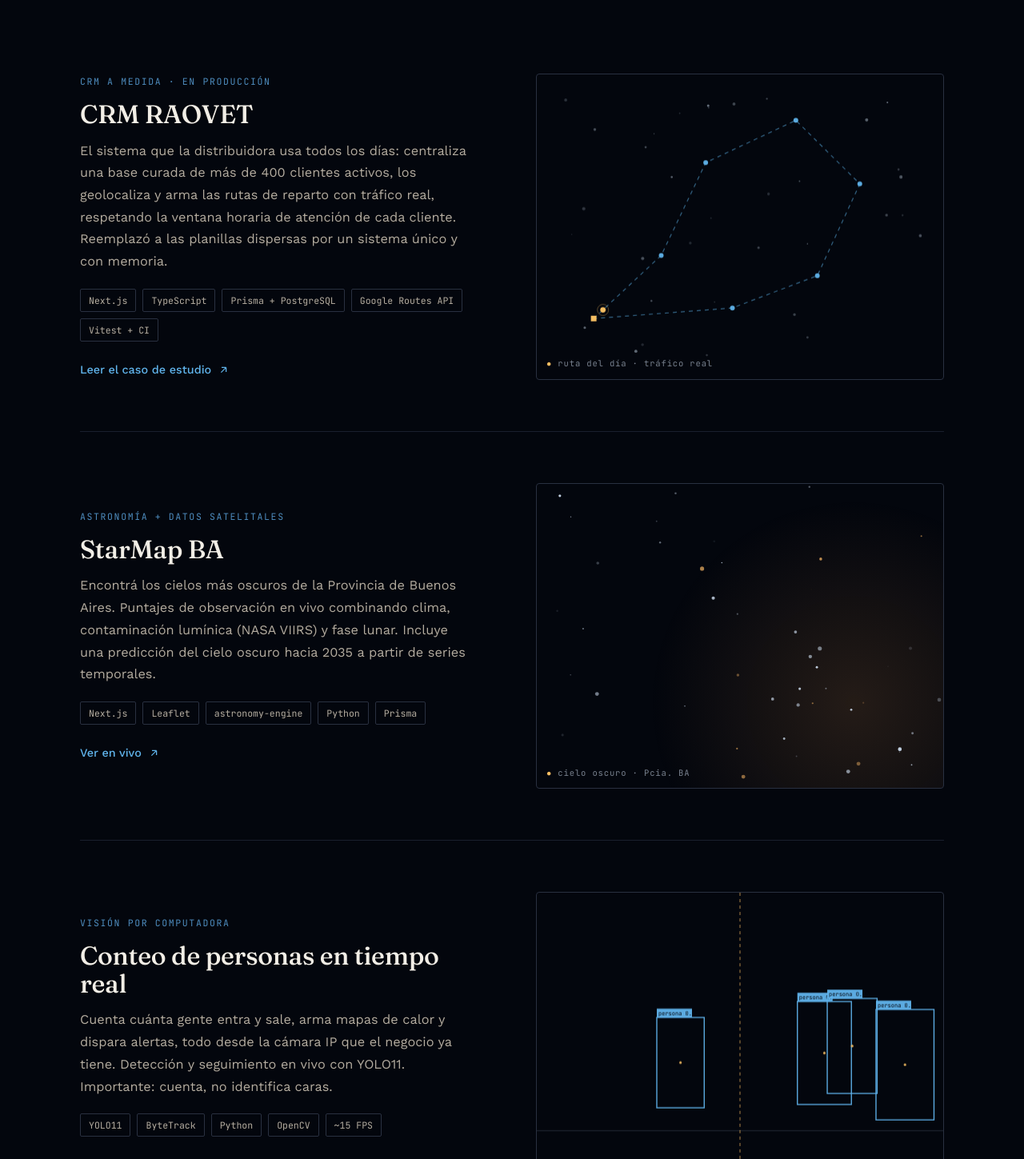
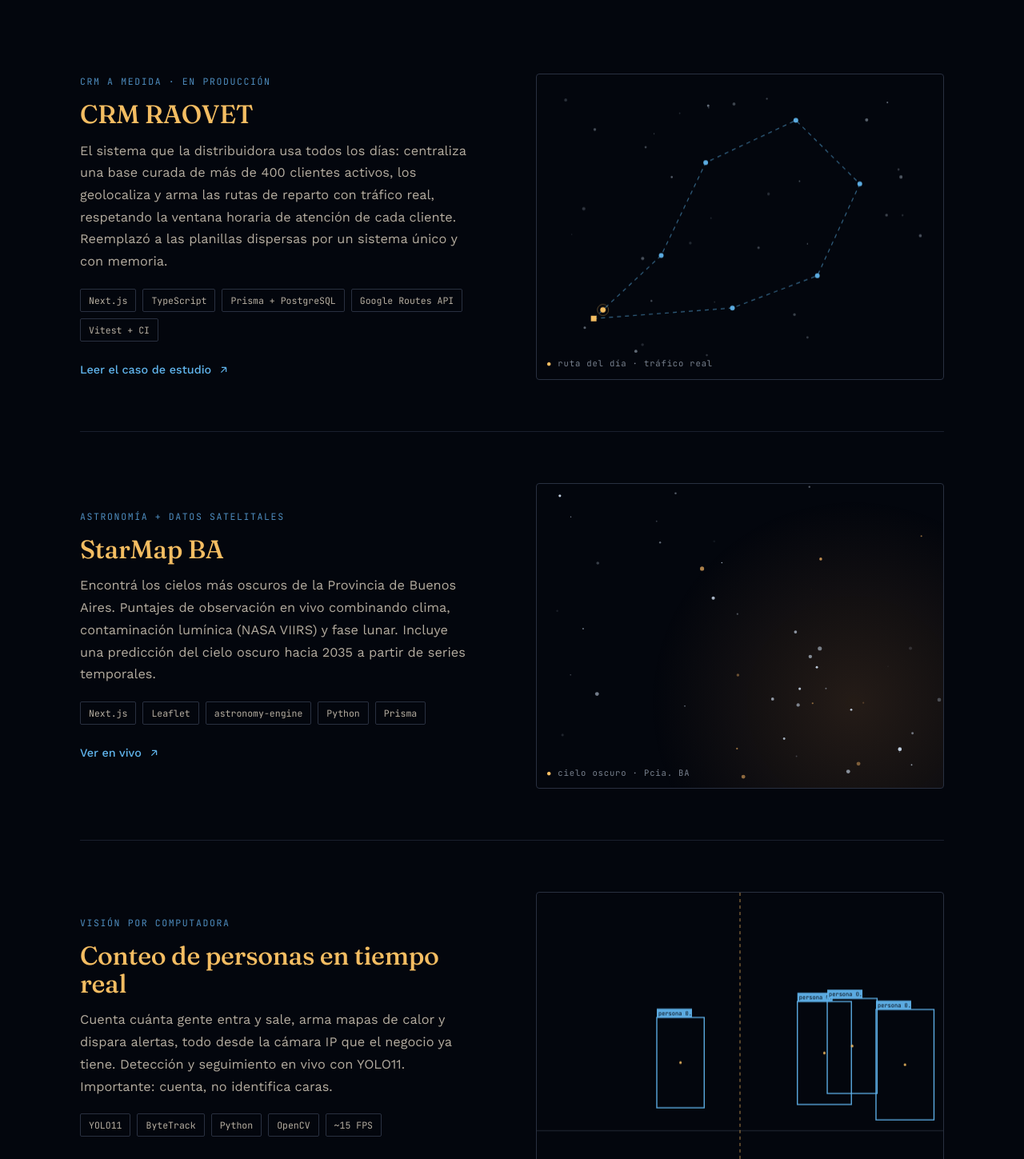
Before and after one commit to jota1221-coder/joaquinrao-web, a plain HTML site: page index.html in a window 1280 px wide. Shown: the part 2360-3809 px from the top of the page at 80% size. Drawn offline with nearby package versions, Linux system fonts and the light colour scheme.

Commit message:
Hace clickeables los títulos de proyectos en dorado
Cada título de proyecto ahora es un link (color --star) al mismo
destino que su botón "Ver en vivo/repo/caso de estudio": página propia,
sitio en vivo o repo de GitHub, según corresponda.

```diff
--- a/index.html
+++ b/index.html
@@ -180,6 +180,8 @@
   @media (max-width: 820px){ .project{ grid-template-columns:1fr; } .project .visual{ order:-1; } }
   .project .tagline{ font-family:var(--font-mono); font-size:0.72rem; letter-spacing:0.14em; text-transform:uppercase; color: var(--sky-dim); margin-bottom:14px; display:flex; align-items:center; gap:10px; }
   .project h3{ font-family:var(--font-display); font-weight:500; font-size: clamp(1.5rem, 3vw, 2rem); line-height:1.1; letter-spacing:-0.01em; margin-bottom: 14px; }
+  .project h3 a{ color: var(--star); transition: color 0.2s; }
+  .project h3 a:hover{ color: var(--star-deep); }
   .project p.desc{ color:var(--ink-muted); font-size:1.02rem; line-height:1.7; max-width:48ch; }
   .project .tags{ display:flex; flex-wrap:wrap; gap:8px; margin-top:20px; }
   .project .tags span{ font-family:var(--font-mono); font-size:0.72rem; color:var(--ink-muted); border:1px solid var(--line); padding:4px 10px; border-radius:2px; }
@@ -390,7 +392,7 @@
       <article class="project reveal">
         <div class="body">
           <div class="tagline"><span>CRM a medida · en producción</span></div>
-          <h3>CRM RAOVET</h3>
+          <h3><a href="crm-raovet.html">CRM RAOVET</a></h3>
           <p class="desc">El sistema que la distribuidora usa todos los días: centraliza una base curada de más de 400 clientes activos, los geolocaliza y arma las rutas de reparto con tráfico real, respetando la ventana horaria de atención de cada cliente. Reemplazó a las planillas dispersas por un sistema único y con memoria.</p>
           <div class="tags"><span>Next.js</span><span>TypeScript</span><span>Prisma + PostgreSQL</span><span>Google Routes API</span><span>Vitest + CI</span></div>
           <a class="go" href="crm-raovet.html">Leer el caso de estudio <svg viewBox="0 0 24 24" fill="none" stroke="currentColor" stroke-width="2"><path d="M7 17L17 7M17 7H8M17 7v9"/></svg></a>
@@ -405,7 +407,7 @@
       <article class="project reveal">
         <div class="body">
           <div class="tagline"><span>Astronomía + datos satelitales</span></div>
-          <h3>StarMap BA</h3>
+          <h3><a href="https://www.starmapba.com.ar" target="_blank" rel="noopener">StarMap BA</a></h3>
           <p class="desc">Encontrá los cielos más oscuros de la Provincia de Buenos Aires. Puntajes de observación en vivo combinando clima, contaminación lumínica (NASA VIIRS) y fase lunar. Incluye una predicción del cielo oscuro hacia 2035 a partir de series temporales.</p>
           <div class="tags"><span>Next.js</span><span>Leaflet</span><span>astronomy-engine</span><span>Python</span><span>Prisma</span></div>
           <a class="go" href="https://www.starmapba.com.ar" target="_blank" rel="noopener">Ver en vivo <svg viewBox="0 0 24 24" fill="none" stroke="currentColor" stroke-width="2"><path d="M7 17L17 7M17 7H8M17 7v9"/></svg></a>
@@ -420,7 +422,7 @@
       <article class="project reveal">
         <div class="body">
           <div class="tagline"><span>Visión por computadora</span></div>
-          <h3>Conteo de personas en tiempo real</h3>
+          <h3><a href="https://github.com/jota1221-coder/computer-vision" target="_blank" rel="noopener">Conteo de personas en tiempo real</a></h3>
           <p class="desc">Cuenta cuánta gente entra y sale, arma mapas de calor y dispara alertas, todo desde la cámara IP que el negocio ya tiene. Detección y seguimiento en vivo con YOLO11. Importante: cuenta, no identifica caras.</p>
           <div class="tags"><span>YOLO11</span><span>ByteTrack</span><span>Python</span><span>OpenCV</span><span>~15 FPS</span></div>
           <a class="go" href="https://github.com/jota1221-coder/computer-vision" target="_blank" rel="noopener">Ver el repo <svg viewBox="0 0 24 24" fill="none" stroke="currentColor" stroke-width="2"><path d="M7 17L17 7M17 7H8M17 7v9"/></svg></a>
```
